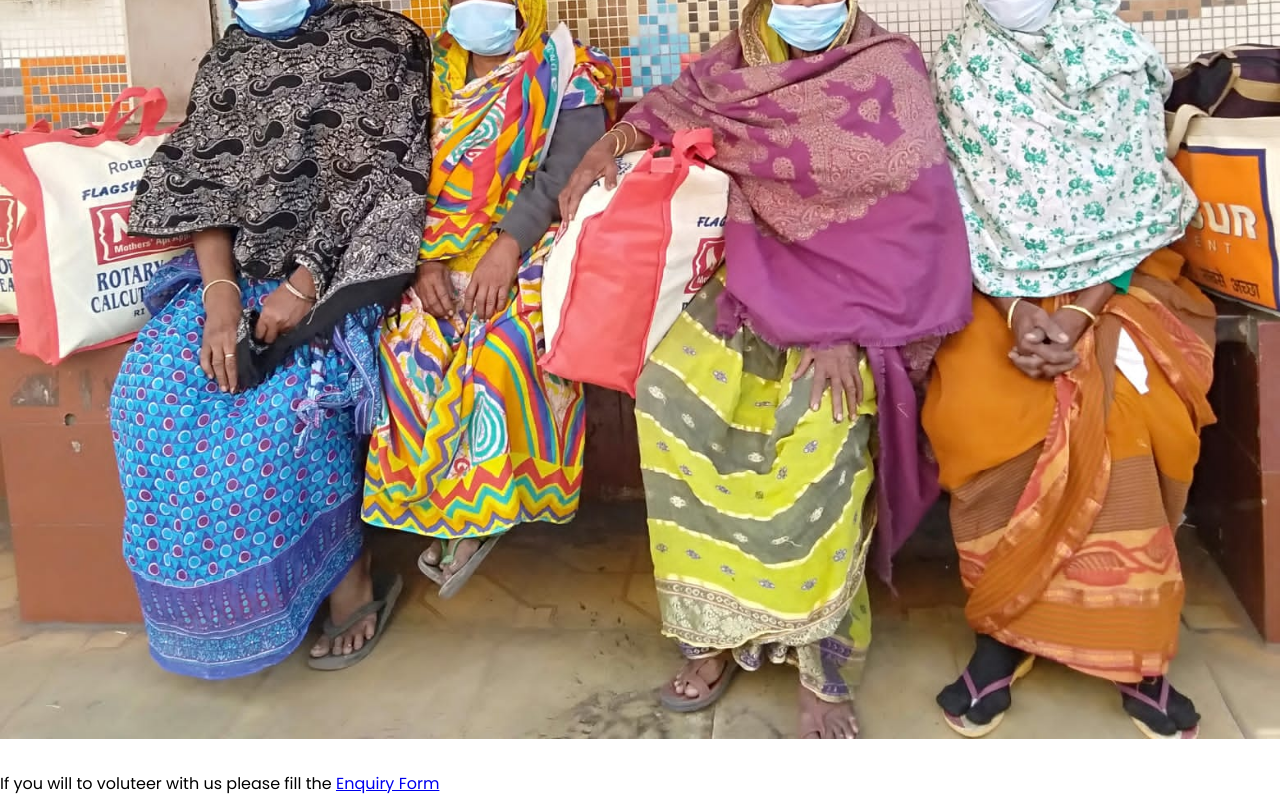
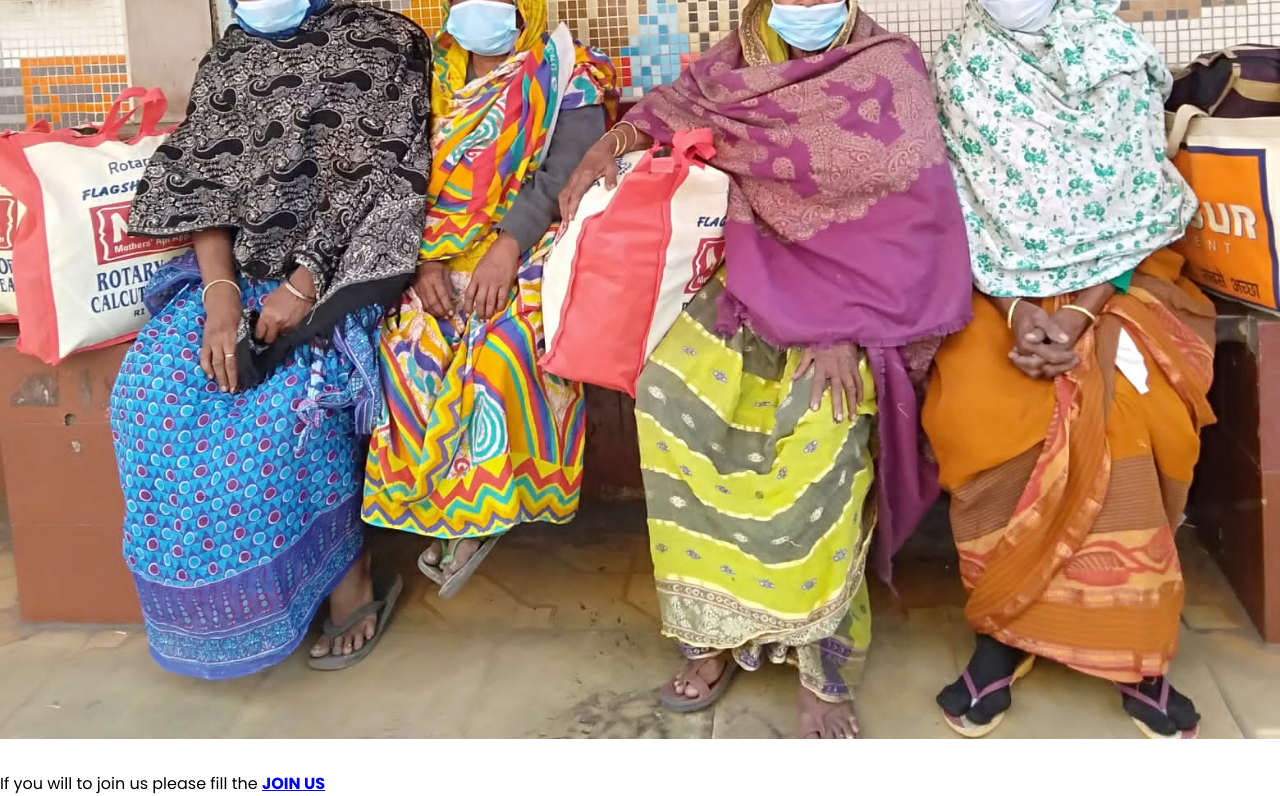
Before and after one commit to ragds-india/ragdsindia.org, a plain HTML site: page index.html in a window 1280 px wide. Shown: the part 541-1337 px from the top of the page. Drawn offline with Linux system fonts and the light colour scheme.

Commit message:
Add files via upload

```diff
--- a/index.html
+++ b/index.html
@@ -35,7 +35,7 @@
       </div>
       <br>
     <div>
-      If you will to voluteer with us please fill the <a href="Enquiry Form.html" target="_blank">Enquiry Form</a>
+      If you will to join us please fill the <a href="Enquiry Form.html" target="_blank"> <b>JOIN US</b></a>
     </div>
   </body>
 </html>
```
